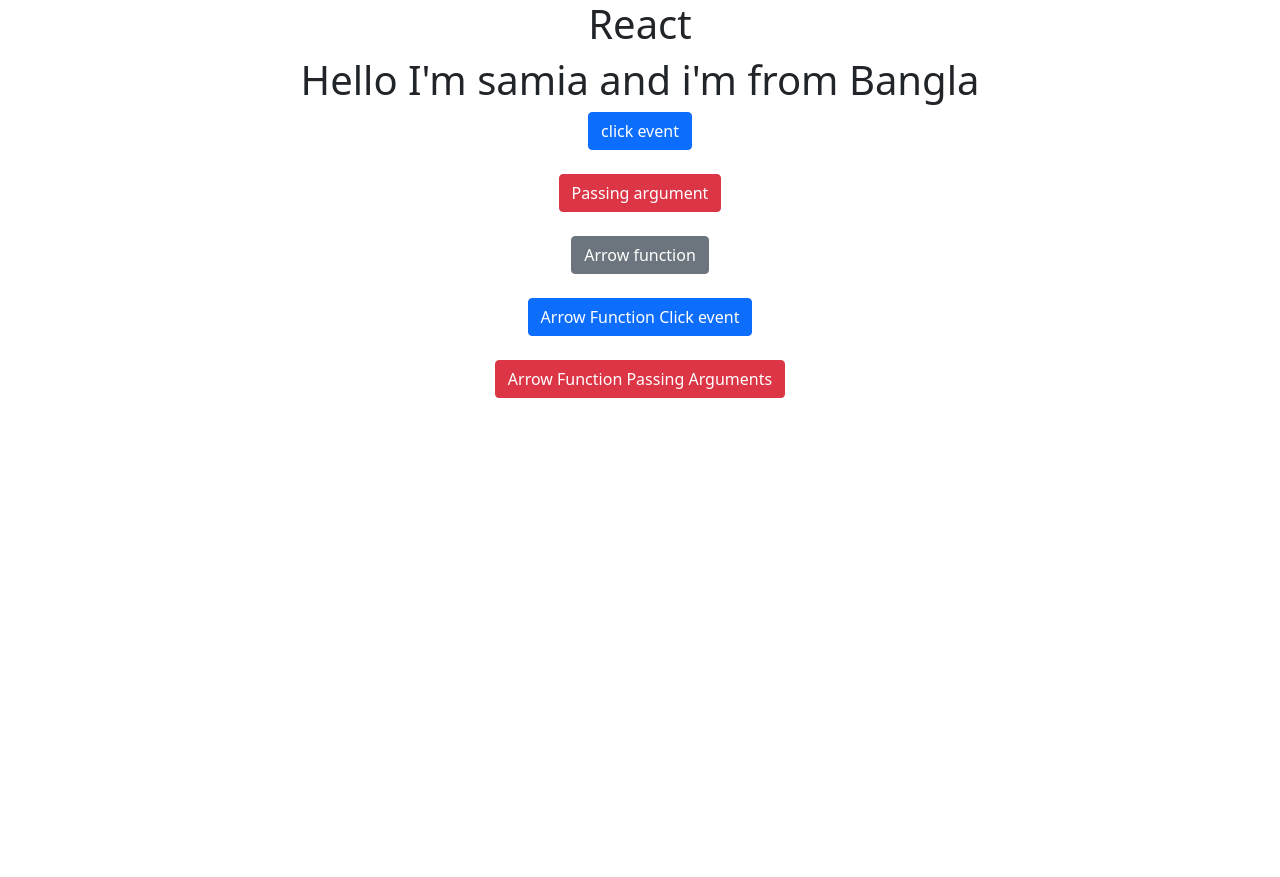
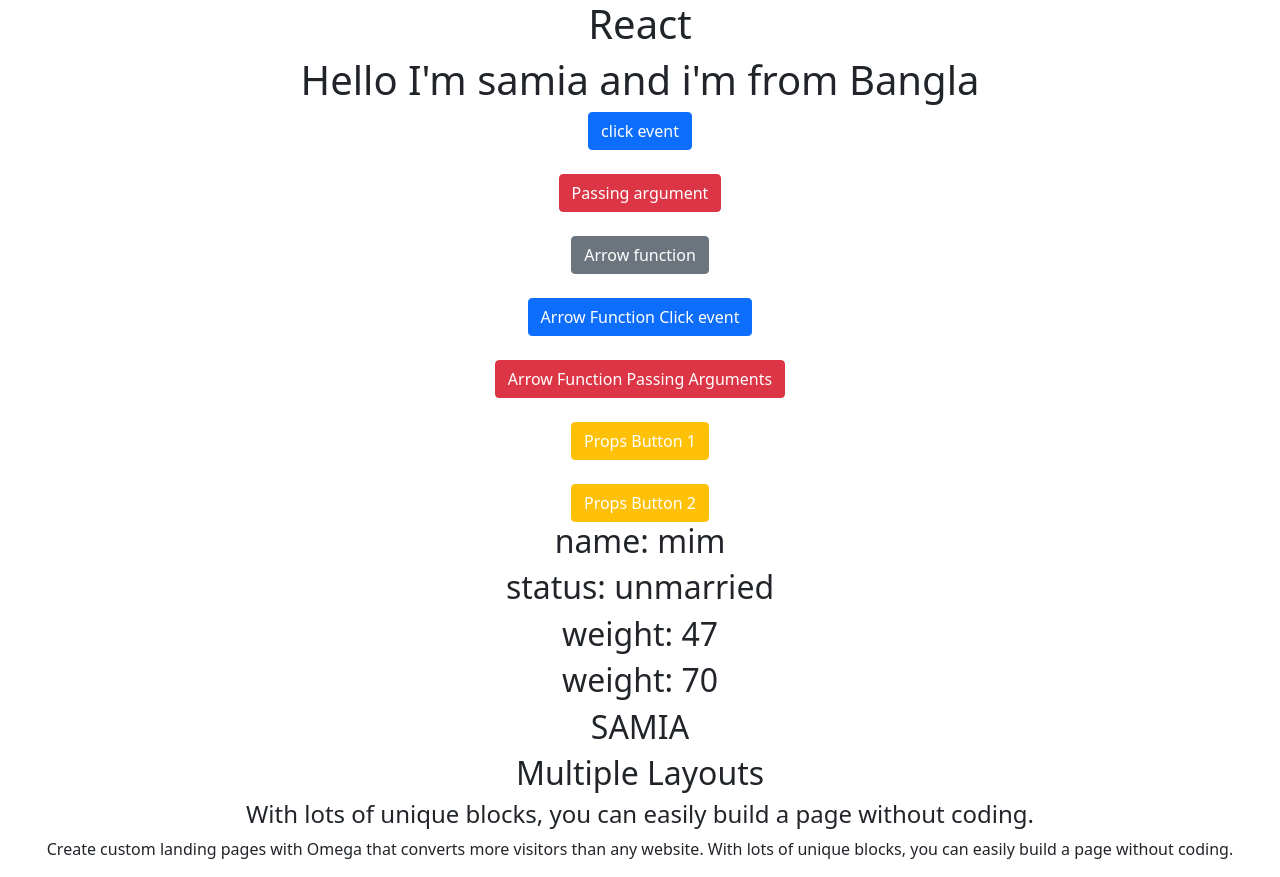
Before and after one commit to mrsamia/react_tuitorial, a React (Create React App) app: page / in a window 1280 px wide. Before the commit the page ends 800 px from the top, so only its background shows below. Built offline with nearby package versions, Linux system fonts and the light colour scheme.

Commit message:
SRM | state

```diff
--- a/src/App.js
+++ b/src/App.js
@@ -4,7 +4,9 @@ import Arrow_function from './components/Arrow_function';
 import Button_event_Handlr from './components/Button_event_Handlr';
 import Functional_cmpnt from './components/Functional_cmpnt';
 import Arrow_fnctn_clck_evnt from './components/Arrow_fnctn_clck_evnt';
-
+import Button from './components/Button';
+import State from './components/State';
+import State_2_practice from './components/State_2_practice';
 
 function App() {
   return (
@@ -13,7 +15,13 @@ function App() {
       <Functional_cmpnt name="samia" country="Bangla"/>
       <Button_event_Handlr/><br></br>
       <Arrow_function/><br></br>
-     <Arrow_fnctn_clck_evnt/>
+     <Arrow_fnctn_clck_evnt/><br></br>
+
+     <Button name="Props Button 1"/><br></br>
+     <Button name="Props Button 2"/>
+     <State/>
+     <State_2_practice/>
+
 
     </div>
   );
--- a/src/components/Button.js
+++ b/src/components/Button.js
@@ -0,0 +1,8 @@
+function Button(props) {
+    return (
+        <div>
+            <button className="btn btn-warning text-white">{props.name}</button>
+        </div>
+    );
+}
+export default Button;
--- /dev/null
+++ b/src/components/State.js
@@ -0,0 +1,33 @@
+import react, { Component } from 'react';
+
+class State extends Component {
+
+    constructor() {
+        super()
+        this.state = {
+            name: "mim",    /* name: single value */
+            age: "24",
+            status: ["married", "unmarried"],  /* status: array value*/
+            weight: {
+                class6: "45",
+                class7: "46",          /* nested react state */
+                class8: "47",
+                class9: ["48", "73", "70", "87"]
+            }
+        }
+    }
+
+
+    render() {
+        return (
+            <div>
+
+                <h2>name: {this.state.name}</h2>                {/* name: single value */}
+                <h2>status: {this.state.status[1]}</h2>          {/* status:  array value */}
+                <h2>weight: {this.state.weight.class8}</h2>      {/*  nested react state*/}
+                <h2>weight: {this.state.weight.class9[2]}</h2>  {/* class9: nested array value */}
+            </div>
+        )
+    }
+}
+export default State;
--- /dev/null
+++ b/src/components/State_2_practice.js
@@ -0,0 +1,53 @@
+import React, { Component } from "react";
+
+class State_2_practice extends Component {
+
+constructor(){
+    super()
+    this.state={
+
+        name:{title:{
+            one:"SAMIA",
+            two:"RONY",
+            three:"RAHMAN",
+        } },
+
+        data:{
+            title:{
+                one:"Multiple Layouts",
+                two:"Multiple Layouts",
+                three:"Multiple Layouts",
+            },
+            subtitle:{
+                one:"With lots of unique blocks, you can easily build a page without coding.",
+                two:"Create custom landing pages with Omega ",
+                three:"Multiple Layouts build a page ",
+            },
+            maintext:{
+                one:"Create custom landing pages with Omega that converts more visitors than any website. With lots of unique blocks, you can easily build a page without coding.",
+                two:"Create custom landing pages with Omega that converts more visitors than any website.",
+                three:"With lots of unique blocks, you can easily build a page without coding. ",
+            }
+        }
+
+}}
+
+
+
+
+
+    render() {
+        return (
+            <div>
+
+            <h2>{this.state.name.title.one}</h2>
+            <h2>{this.state.data.title.one}</h2>
+            <h4>{this.state.data.subtitle.one}</h4>
+            <p>{this.state.data.maintext.one}</p>
+            </div>
+        )
+    }
+}
+
+
+export default State_2_practice;
```
